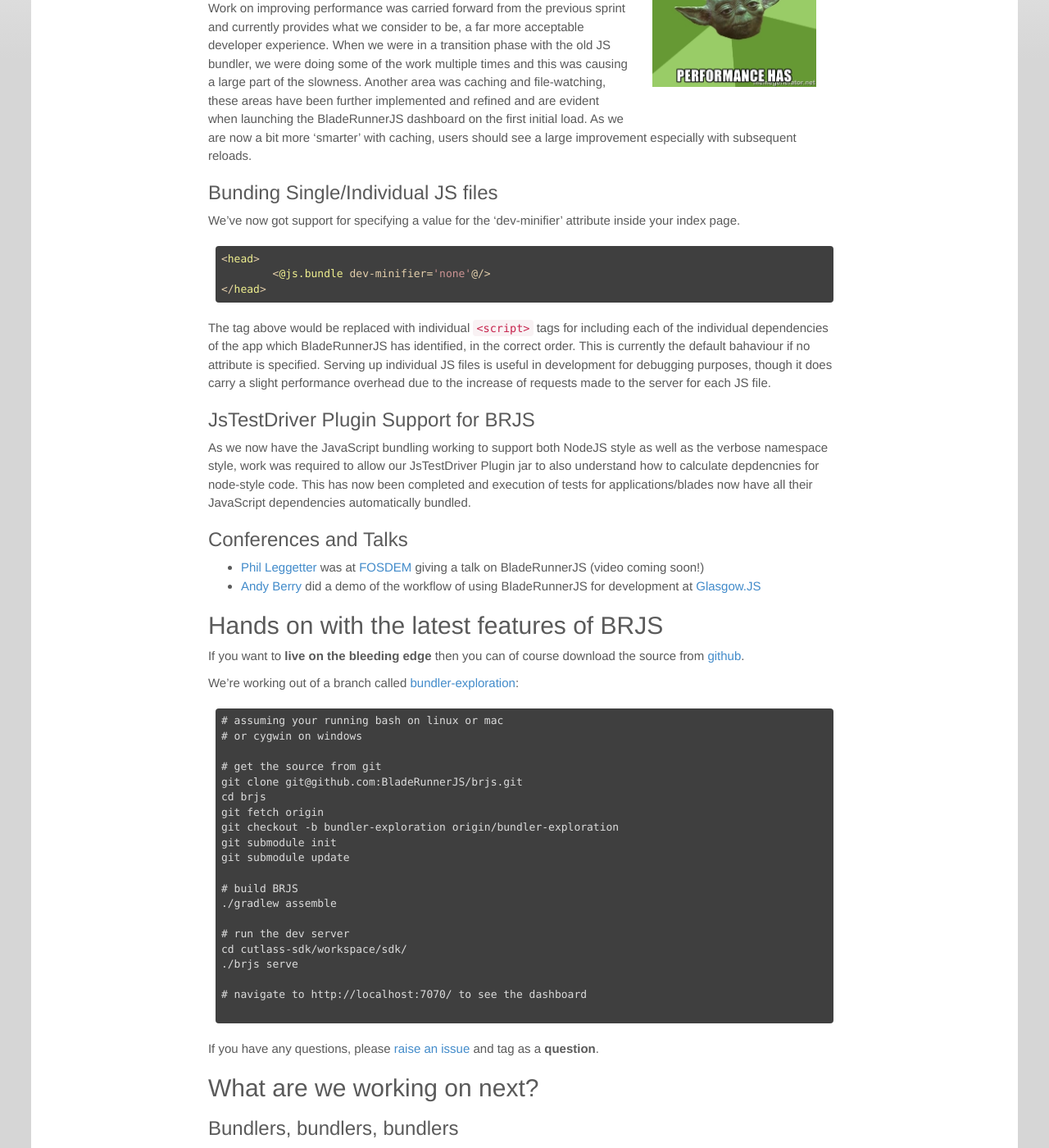
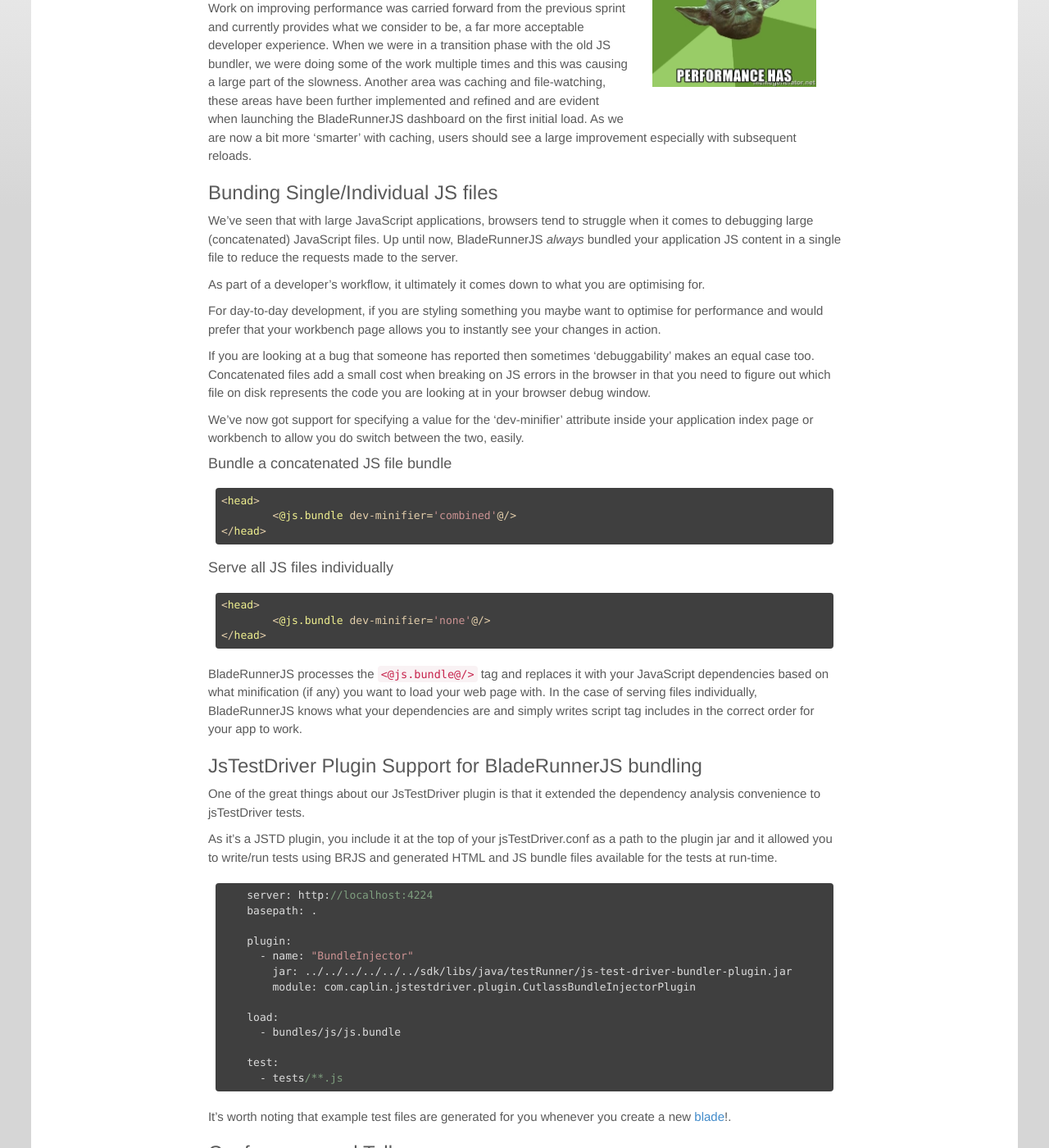
Before and after one commit to BladeRunnerJS/brjs-site, a Jekyll site: the page built from _posts/2014-02-04-bladerunnerjs-sprint-5.md, in a window 1280 px wide and 1400 px high, scrolled down 374 px. Shown: the whole window at 82% size. Built offline with Jekyll 4.4.1, drawn with Linux system fonts in a browser that asks for light colours; nearby versions of some CDN libraries; Markdown is read by kramdown in place of the engine named in the settings; comment, search, counter and statistics services are not loaded; some of the changed text lies outside the part shown.

Commit message:
Making blog updates with more WHY power after good feedback from Phil - does not have the performance bit updated yet

````diff
--- a/_posts/2014-02-04-bladerunnerjs-sprint-5.md
+++ b/_posts/2014-02-04-bladerunnerjs-sprint-5.md
@@ -17,20 +17,56 @@
 As we are now a bit more 'smarter' with caching, users should see a large improvement especially with subsequent reloads.
 
 ### Bunding Single/Individual JS files
-We've now got support for specifying a value for the 'dev-minifier' attribute inside your index page.
+We've seen that with large JavaScript applications, browsers tend to struggle when it comes to debugging large (concatenated) JavaScript files.
+Up until now, BladeRunnerJS *always* bundled your application JS content in a single file to reduce the requests made to the server.
 
+As part of a developer's workflow, it ultimately it comes down to what you are optimising for.
+
+For day-to-day development, if you are styling something you maybe want to optimise for performance and would prefer that your workbench page allows you to instantly see your changes in action.
+
+If you are looking at a bug that someone has reported then sometimes 'debuggability' makes an equal case too. Concatenated files add a small cost when breaking on JS errors in the browser in that you need to figure out which file on disk represents the code you are looking at in your browser debug window.
+
+We've now got support for specifying a value for the 'dev-minifier' attribute inside your application index page or workbench to allow you do switch between the two, easily.
+
+#### Bundle a concatenated JS file bundle
+```html
+<head>
+	<@js.bundle dev-minifier='combined'@/>
+</head>
+```
+
+#### Serve all JS files individually
 ```html
 <head>
 	<@js.bundle dev-minifier='none'@/>
 </head>
 ```
 
-The tag above would be replaced with individual `<script>` tags for including each of the individual dependencies of the app which BladeRunnerJS has identified, in the correct order. This is currently the default bahaviour if no attribute is specified.
-Serving up individual JS files is useful in development for debugging purposes, though it does carry a slight performance overhead due to the increase of requests made to the server for each JS file.
+BladeRunnerJS processes the `<@js.bundle@/>` tag and replaces it with your JavaScript dependencies based on what minification (if any) you want to load your web page with.
+In the case of serving files individually, BladeRunnerJS knows what your dependencies are and simply writes script tag includes in the correct order for your app to work.
 
-### JsTestDriver Plugin Support for BRJS
-As we now have the JavaScript bundling working to support both NodeJS style as well as the verbose namespace style, work was required to allow our JsTestDriver Plugin jar to also understand how to calculate depdencnies for node-style code.
-This has now been completed and execution of tests for applications/blades now have all their JavaScript dependencies automatically bundled.
+### JsTestDriver Plugin Support for BladeRunnerJS bundling
+One of the great things about our JsTestDriver plugin is that it extended the dependency analysis convenience to jsTestDriver tests.
+
+As it's a JSTD plugin, you include it at the top of your jsTestDriver.conf as a path to the plugin jar and it allowed you to write/run tests using BRJS and generated HTML and JS bundle files available for the tests at run-time.
+
+```
+    server: http://localhost:4224
+    basepath: .
+
+    plugin:
+      - name: "BundleInjector"
+        jar: ../../../../../../sdk/libs/java/testRunner/js-test-driver-bundler-plugin.jar
+        module: com.caplin.jstestdriver.plugin.CutlassBundleInjectorPlugin
+
+    load:
+      - bundles/js/js.bundle
+
+    test:
+      - tests/**.js
+```
+
+It's worth noting that example test files are generated for you whenever you create a new [blade](http://bladerunnerjs.org/docs/concepts/blades/)!.
 
 ### Conferences and Talks
 * [Phil Leggetter](https://twitter.com/leggetter) was at [FOSDEM](https://fosdem.org/2014/) giving a talk on BladeRunnerJS (video coming soon!)
@@ -62,7 +98,6 @@
 ./brjs serve
 
 # navigate to http://localhost:7070/ to see the dashboard
-
 ```
 
 If you have any questions, please [raise an issue](https://github.com/BladeRunnerJS/brjs/issues/new) and tag as a **question**.
@@ -70,10 +105,15 @@
 ## What are we working on next?
 
 ### Bundlers, bundlers, bundlers
+We're working on implementing the new asset bundlers which can all share the same [BladeRunnerJS model](https://github.com/BladeRunnerJS/brjs/wiki/Model-And-Plugin-Design).
 
-We're implementing the new HTML, I18N and CSS bundlers to go with our new JS Bundler which supports NodeJS style code.
+These include:
+* HTML bundler
+* XML bundler
+* CSS resource bundler (stylesheets and images)We're implementing the new HTML, I18N and CSS bundlers to go with our new JS Bundler which supports NodeJS style code.
+* XML bundler
 
-The XML bundler will be following shortly after that and we're aiming to get all these completed this sprint (by February 14th).
+The current (legacy) implementations are not compatible with detecting dependencies written in the to-be-supported NodeJS style. The work we're doing will allow them to be more efficient with dependency analysis, share common code and be smarter when keeping track of what work needs to be re-done when files are changed/added/removed on disk (cache management).
 
 Once we have these new bundlers implemented (and tested!), we'll be able to proceed to releasing BladeRunnerJS v0.4.
 
````
